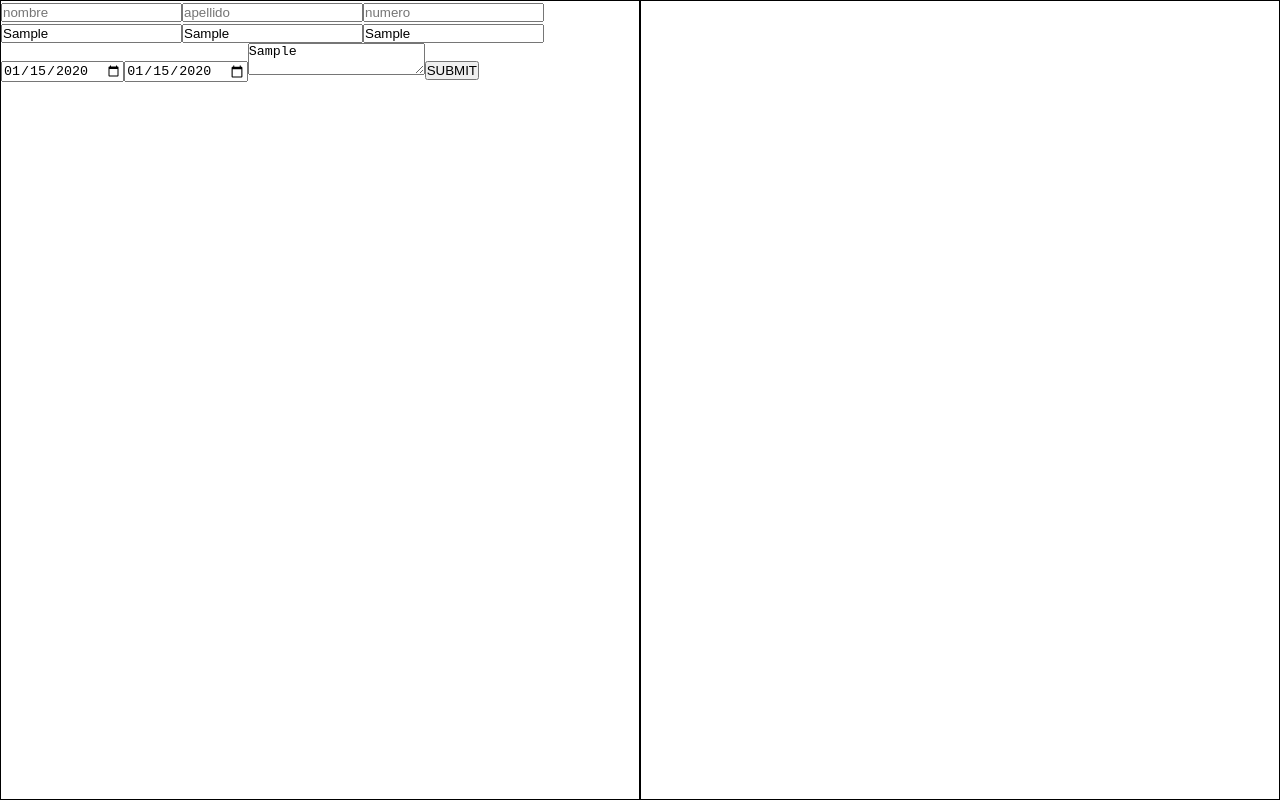
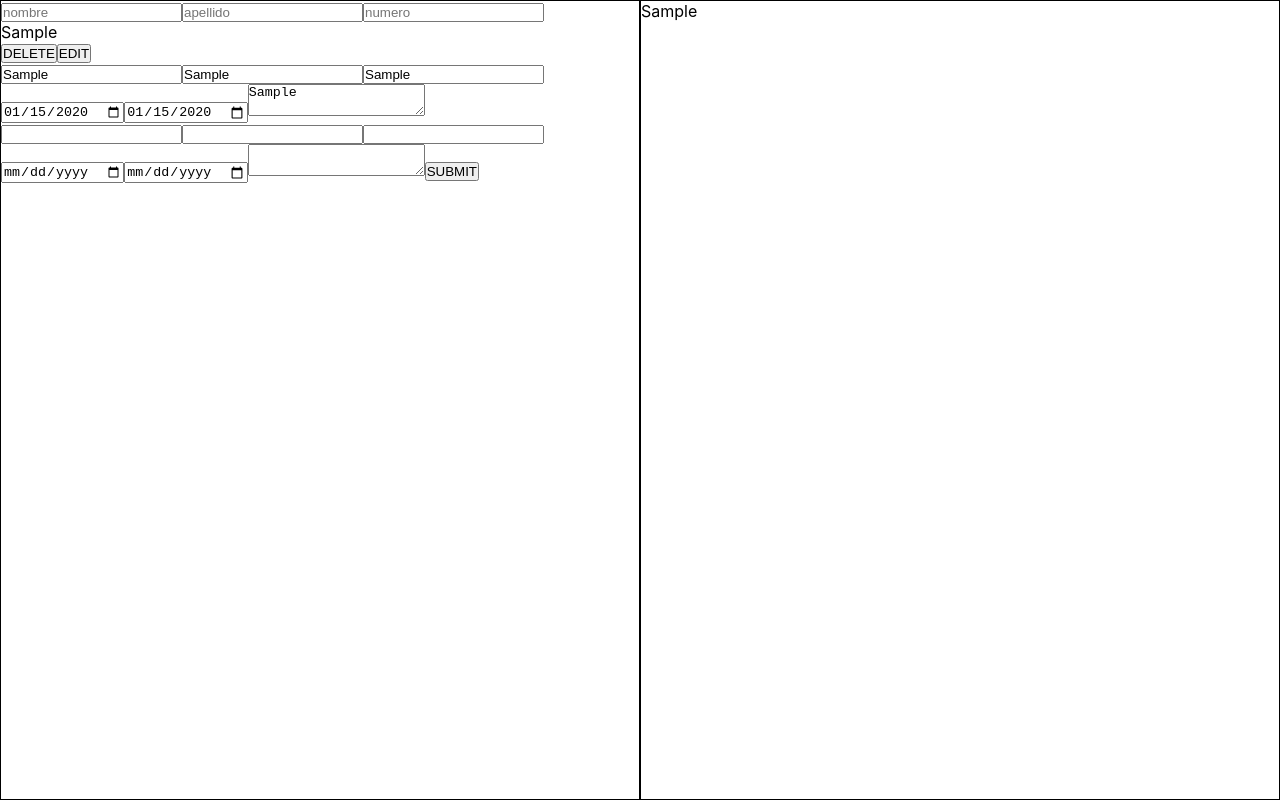
Before and after one commit to matalvarez10/React-resume, a React (Vite) app: page / in a window 1280 px wide. Both pictures are taken after typing "Sample", "Sample", "Sample", "2020-01-15", "2020-01-15", "Sample" into the empty fields and a click on the button "SUBMIT". Built offline with nearby package versions, Linux system fonts and the light colour scheme.

Commit message:
adding edit and delete functions for the experience tab

```diff
--- a/src/App.tsx
+++ b/src/App.tsx
@@ -2,46 +2,74 @@ import { ChangeEvent, useState } from "react";
 import InputsFieldComponent from "./components/inputsFieldComponent";
 import ResumeComponent from "./components/resumeComponent";
 import { IDescriptionData } from "./interfaces/inputDesc.interface";
-import InputDescriptionComponent from "./components/inputsDescriptionComponent";
-import InputsExperience from "./components/inputseExperienceComponent";
+import InputDescriptionComponent from "./components/inputs-components/inputsDescriptionComponent";
+import InputsExperience from "./components/inputs-components/inputseExperienceComponent";
 import { IExperienceData } from "./interfaces/inputExperience.interface";
+import AllJobsComponent from "./components/inputs-components/allJobsComponent";
+import { initialExperienceId } from "./components/inputs-components/inputseExperienceComponent";
 
 function App() {
   const [formData, setFormData] = useState<IDescriptionData>({
     nombre: "",
     apellido: "",
-    cargo:"",
-    about:"",
+    cargo: "",
+    about: "",
     numero: "",
-    correo:"",
-    sitioWeb:"",
-    ubicacion:"",
+    correo: "",
+    sitioWeb: "",
+    ubicacion: "",
   });
 
-  const [allJobs,setAllJobs] = useState<IExperienceData[]>([])
+  const [allJobs, setAllJobs] = useState<IExperienceData[]>([]);
 
   const handleData = (event: ChangeEvent<HTMLInputElement>) => {
     const { name, value } = event.target;
     setFormData({ ...formData, [name]: value });
   };
+  const handleExpResumeData = (event: EventTarget & HTMLInputElement, id: number) => {
 
-  console.log(allJobs);
-  const handleClickExp = (expData: IExperienceData) =>{
-    setAllJobs([...allJobs,expData]);
-  }
+    const { name, value } = event;
+    setAllJobs(prevArray => {
+      return prevArray.map(job => {
+        if (job.id === id) {
+          return { ...job, [name]: value };
+        }
+        return job;
+      });
+    });
+
+  };
+
+  const handleClickExp = (expData: IExperienceData) => {
+    const currentId = initialExperienceId;
+    setAllJobs([...allJobs, { ...expData, ["id"]: currentId }]);
+  };
+  const handleDeleteJob = (id: number) => {
+    setAllJobs((allJobs) => allJobs.filter((job) => job.id !== id));
+  };
   return (
     <>
-    <InputsFieldComponent >
-        <InputDescriptionComponent handleData={handleData} formData={formData}></InputDescriptionComponent>
-        <InputsExperience handleClickExp={handleClickExp} ></InputsExperience>
-    </InputsFieldComponent>
-    <ResumeComponent formData={formData}></ResumeComponent>
+      <InputsFieldComponent>
+        <InputDescriptionComponent
+          handleData={handleData}
+          formData={formData}
+        ></InputDescriptionComponent>
+        <AllJobsComponent
+          allJobsArray={allJobs}
+          handleDeleteJob={handleDeleteJob}
+          handleExpResumeData={handleExpResumeData}
+        ></AllJobsComponent>
+        <InputsExperience handleClickExp={handleClickExp}></InputsExperience>
+      </InputsFieldComponent>
+      <ResumeComponent
+        formData={formData}
+        allJobsArray={allJobs}
+      ></ResumeComponent>
     </>
   );
 }
 
 export default App;
-
 
 /*
 // seccion personal
--- /dev/null
+++ b/src/components/inputs-components/allJobsComponent.tsx
@@ -0,0 +1,85 @@
+import { IExperienceData } from "../../interfaces/inputExperience.interface";
+
+interface AllJobsComponentProps {
+  allJobsArray: IExperienceData[];
+  handleDeleteJob: (id: number) => void;
+  handleExpResumeData: (value: any, id: any) => void;
+}
+
+const AllJobsComponent: React.FC<AllJobsComponentProps> = ({
+  allJobsArray,
+  handleDeleteJob,
+  handleExpResumeData
+}) => {
+  if (allJobsArray.length == 0) {
+    return;
+  }
+  return (
+    <>
+      {allJobsArray.map((job) => (
+        <div key={job.id}>
+          <p>{job.companyName}</p>
+          <button onClick={() => handleDeleteJob(job.id)}>DELETE</button>
+          <button>EDIT</button>
+          <div>
+            <input
+              type="text"
+              name="posicion"
+              value={job.posicion}
+              onChange={(event) => {
+                const value = event.target;
+                handleExpResumeData(value, job.id);
+              }}
+            />
+            <input
+              type="text"
+              name="companyName"
+              value={job.companyName}
+              onChange={(event) => {
+                const value = event.target;
+                handleExpResumeData(value, job.id);
+              }}
+            />
+            <input
+              type="text"
+              name="lugar"
+              value={job.lugar}
+              onChange={(event) => {
+                const value = event.target;
+                handleExpResumeData(value, job.id);
+              }}
+            />
+            <input
+              type="date"
+              name="fechaInicio"
+              value={job.fechaInicio}
+              onChange={(event) => {
+                const value = event.target;
+                handleExpResumeData(value, job.id);
+              }}
+            />
+            <input
+              type="date"
+              name="fechaTermino"
+              value={job.fechaTermino}
+              onChange={(event) => {
+                const value = event.target;
+                handleExpResumeData(value, job.id);
+              }}
+            />
+            <textarea
+              name="description"
+              value={job.description}
+              onChange={(event) => {
+                const value = event.target;
+                handleExpResumeData(value, job.id);
+              }}
+            />
+          </div>
+        </div>
+      ))}
+    </>
+  );
+};
+
+export default AllJobsComponent;
--- a/src/components/inputsDescriptionComponent.tsx
+++ b/src/components/inputs-components/inputsDescriptionComponent.tsx
@@ -1,4 +1,4 @@
-import { InputDescriptionProps } from "../interfaces/inputDesc.interface";
+import { InputDescriptionProps } from "../../interfaces/inputDesc.interface";
 
 const InputDescriptionComponent:React.FC<InputDescriptionProps> = ({handleData,formData}) => {
     return (
--- a/src/components/inputseExperienceComponent.tsx
+++ b/src/components/inputs-components/inputseExperienceComponent.tsx
@@ -1,16 +1,9 @@
-import { InputExperienceData } from "../interfaces/inputExperience.interface";
-import { IExperienceData } from "../interfaces/inputExperience.interface";
+import { InputExperienceData } from "../../interfaces/inputExperience.interface";
+import { IExperienceData } from "../../interfaces/inputExperience.interface";
 import { ChangeEvent, useState } from "react";
 
 const InputsExperience:React.FC<InputExperienceData> = ({handleClickExp }) => {
-    const [expData, setExpData] = useState<IExperienceData>({
-        posicion:"",
-        companyName:"",
-        lugar:"",
-        fechaInicio:"",
-        fechaTermino:"",
-        description:"",
-      });
+    const [expData, setExpData] = useState<IExperienceData>(initialValues);
       const handleExpData = (event: ChangeEvent<HTMLInputElement>) => {
         const { name, value } = event.target ;
         setExpData({ ...expData, [name]: value });
@@ -29,9 +22,23 @@ const InputsExperience:React.FC<InputExperienceData> = ({handleClickExp }) => {
             <input type="date" name="fechaInicio"  value={expData.fechaInicio} onChange={handleExpData}/>
             <input type="date" name="fechaTermino"  value={expData.fechaTermino} onChange={handleExpData}/>
             <textarea  name= "description" value={expData.description} onChange={handleExpDataTextarea} />
-            <button type="button" onClick={()=>{handleClickExp(expData)}}>SUBMIT</button>
+            <button type="button" onClick={()=>{
+              initialExperienceId++;
+              handleClickExp(expData);
+              setExpData(initialValues);
+              }}>SUBMIT</button>
         </form>
     );
 }
 
+let initialValues= {
+  id:0,
+  posicion:"",
+  companyName:"",
+  lugar:"",
+  fechaInicio:"",
+  fechaTermino:"",
+  description:"",
+};
+export let initialExperienceId = 0;
 export default InputsExperience;
--- a/src/components/descriptionComponent.tsx
+++ b/src/components/resume-components/descriptionComponent.tsx
@@ -1,4 +1,4 @@
-import { IDescriptionData } from "../interfaces/inputDesc.interface";
+import { IDescriptionData } from "../../interfaces/inputDesc.interface";
 
 const DescriptionComponent = ({formData}:{ formData:IDescriptionData}) => {
     return (
--- /dev/null
+++ b/src/components/resume-components/experienceComponent.tsx
@@ -0,0 +1,15 @@
+import { IExperienceData } from "../../interfaces/inputExperience.interface";
+
+const ExperienceComponent = ({allJobsArray}:{allJobsArray: IExperienceData[]}) => {
+    return (
+        <>
+            {allJobsArray.map(job=>(
+                <div key={job.id}>
+                    <p>{job.companyName}</p>
+                </div>
+            ))}
+        </>
+    );
+}
+
+export default ExperienceComponent;
--- a/src/components/resumeComponent.tsx
+++ b/src/components/resumeComponent.tsx
@@ -1,9 +1,18 @@
-import DescriptionComponent from "./descriptionComponent";
+import DescriptionComponent from "./resume-components/descriptionComponent";
 import { IDescriptionData } from "../interfaces/inputDesc.interface";
-const  ResumeComponent = ({formData} : {formData:IDescriptionData}) => {
+import ExperienceComponent from "./resume-components/experienceComponent";
+import { IExperienceData } from "../interfaces/inputExperience.interface";
+
+interface ResumeComponentProps {
+    formData: IDescriptionData;
+    allJobsArray : IExperienceData[];
+  }
+
+const  ResumeComponent:React.FC<ResumeComponentProps> = ({formData,allJobsArray}) => {
     return (
     <div className="contenedor">
             <DescriptionComponent formData={formData}></DescriptionComponent>
+            <ExperienceComponent allJobsArray={allJobsArray}></ExperienceComponent>
         {/* TODO : ADD ALL THE OTHER RESUME COMPONENTS */}
     </div>
     );
--- a/src/interfaces/inputExperience.interface.ts
+++ b/src/interfaces/inputExperience.interface.ts
@@ -1,4 +1,5 @@
 export interface IExperienceData{
+    id:number;
     posicion:string;
     companyName:string;
     lugar:string;
```
